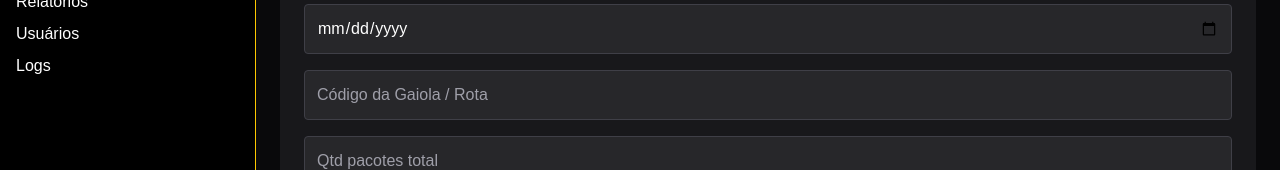
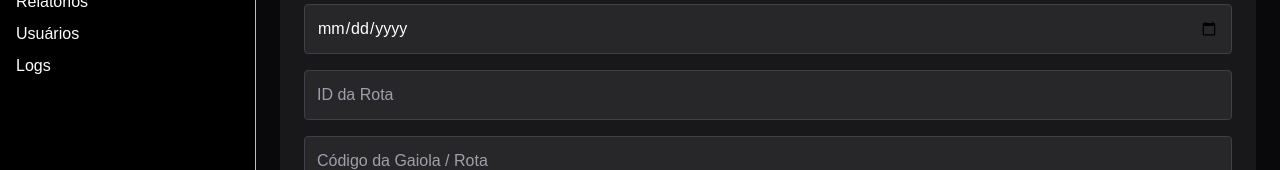
Before and after one commit to rotas-app/gestao-alto-vale, a Next.js app: page /metricas in a window 1280 px wide. Shown: the part 234-404 px from the top of the page. Built offline with nearby package versions, Linux system fonts and the light colour scheme; no server answers; the database is empty; sample sign-in values are in the browser's storage.

Commit message:
Adiciona ID obrigatorio da rota nas metricas

```diff
--- a/src/app/metricas/page.tsx
+++ b/src/app/metricas/page.tsx
@@ -27,6 +27,7 @@ export default function MetricasPage() {
   const [motoristaNome, setMotoristaNome] = useState("");
   const [data, setData] = useState("");
   const [codigoGaiola, setCodigoGaiola] = useState("");
+  const [idRota, setIdRota] = useState("");
   const [total, setTotal] = useState("");
   const [insucesso, setInsucesso] = useState("");
   const [motivo, setMotivo] = useState("");
@@ -50,19 +51,21 @@ export default function MetricasPage() {
     setTotal("");
     setInsucesso("");
     setMotivo("");
+    setIdRota("");
   }
 
   async function handleSalvar() {
-    if (!motoristaId || !data || !codigoGaiola || !total) {
-      alert("Preencha motorista, data, código da gaiola/rota e total de pacotes");
-      return;
-    }
+    if (!motoristaId || !data || !idRota || !codigoGaiola || !total) {
+  alert("Preencha motorista, data, ID da rota, código da gaiola e total de pacotes");
+  return;
+}
 
     const payload = {
       motoristaId,
       motoristaNome,
       data,
       codigoGaiola,
+      idRota,
       qtdPacotesTotal: Number(total),
       qtdPacotesNaoEntregues: Number(insucesso),
       motivoNaoEntrega: motivo,
@@ -90,6 +93,7 @@ export default function MetricasPage() {
     setMotoristaId(metrica.motoristaId);
     setMotoristaNome(metrica.motoristaNome);
     setData(metrica.data);
+    setIdRota(metrica.idRota || "");
     setCodigoGaiola(metrica.codigoGaiola || "");
     setTotal(String(metrica.qtdPacotesTotal || ""));
     setInsucesso(String(metrica.qtdPacotesNaoEntregues || ""));
@@ -167,7 +171,12 @@ export default function MetricasPage() {
                 onChange={(e) => setData(e.target.value)}
                 className="w-full p-3 rounded bg-zinc-800 text-white border border-zinc-700"
               />
-
+              <input
+                placeholder="ID da Rota"
+                value={idRota}
+                onChange={(e) => setIdRota(e.target.value)}
+                className="w-full p-3 rounded bg-zinc-800 text-white border border-zinc-700 placeholder:text-zinc-400"
+              />
               <input
                 placeholder="Código da Gaiola / Rota"
                 value={codigoGaiola}
@@ -244,7 +253,7 @@ export default function MetricasPage() {
                       </p>
 
                       <p className="text-zinc-400 text-sm">
-                        Data: {metrica.data} | Rota/Gaiola:{" "}
+                        Data: {metrica.data} | ID Rota: {metrica.idRota || "-"} | Gaiola:{" "}
                         {metrica.codigoGaiola || "-"}
                       </p>
 
--- a/src/app/relatorios/page.tsx
+++ b/src/app/relatorios/page.tsx
@@ -52,6 +52,7 @@ export default function RelatoriosPage() {
       dados = metricas.map((item) => ({
         Data: item.data,
         Motorista: item.motoristaNome,
+        ID_Rota: item.idRota,
         Rota_Gaiola: item.codigoGaiola,
         Pacotes: item.qtdPacotesTotal,
         Insucessos: item.qtdPacotesNaoEntregues,
@@ -85,7 +86,7 @@ export default function RelatoriosPage() {
       .slice(0, 20)
       .map(
         (item) =>
-          `• ${item.motoristaNome} | Rota ${item.codigoGaiola || "-"} | DS ${
+          `• ${item.motoristaNome} | ID ${item.idRota || "-"} | Gaiola ${item.codigoGaiola || "-"} | DS ${
             item.ds
           }% | ${item.qtdPacotesTotal} pct | ${item.qtdPacotesNaoEntregues} ins.`
       )
@@ -208,7 +209,7 @@ function enviarWhatsapp() {
                     </p>
 
                     <p className="text-zinc-400 text-sm">
-                      {item.data} • Rota/Gaiola: {item.codigoGaiola || "-"}
+                      {item.data} • ID Rota: {item.idRota || "-"} • Gaiola: {item.codigoGaiola || "-"}
                     </p>
 
                     <p className="text-zinc-500 text-sm">
```
